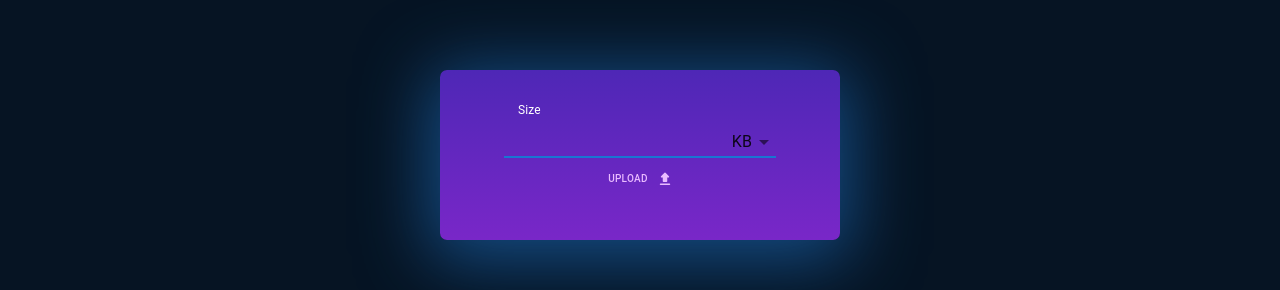
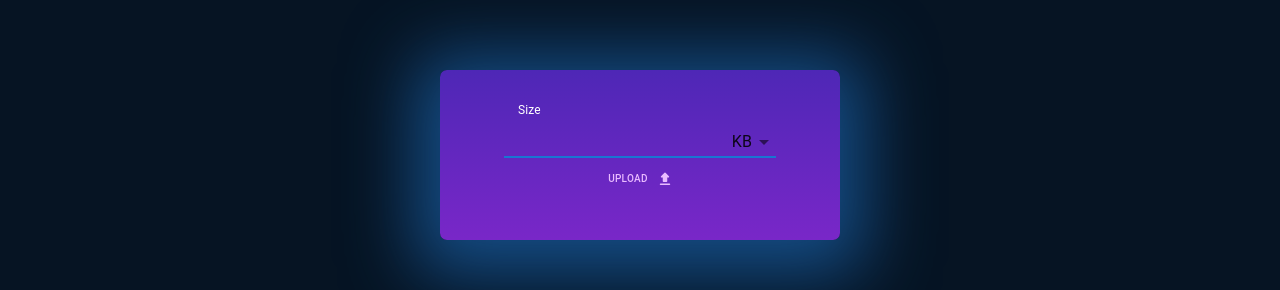
Before and after one commit to anapeksha/image-compressor, a React (Create React App) app: page / in a window 1280 px wide. Shown: the part 245-535 px from the top of the page. Built offline with nearby package versions, Linux system fonts and the light colour scheme.

Commit message:
shadow spread increased

```diff
--- a/src/styles/CustomBox.style.js
+++ b/src/styles/CustomBox.style.js
@@ -5,6 +5,6 @@ const CustomBox = styled(Box)({
 	borderWidth: "2px",
 	padding: "5vh 5vw",
 	backgroundImage: "linear-gradient(#4e27b6,#7927c8)",
-	boxShadow: "rgb(21 77 134) 0px 10px 70px 10px",
+	boxShadow: "rgb(21 77 134) 0px 10px 70px 25px",
 });
 export default CustomBox;
```
